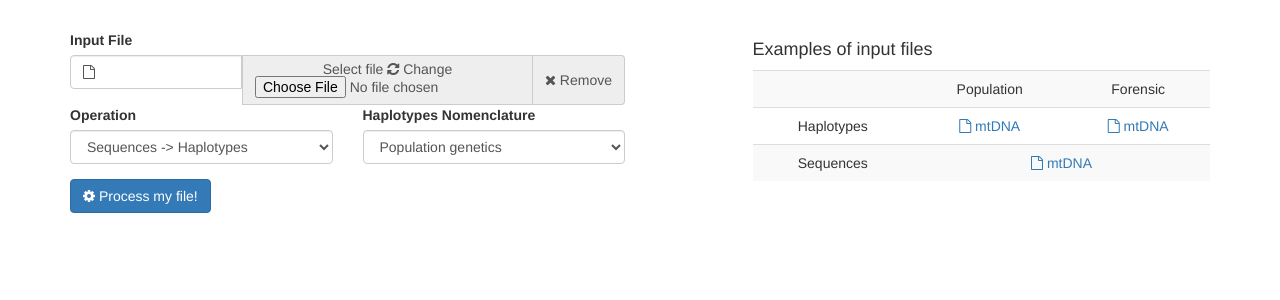
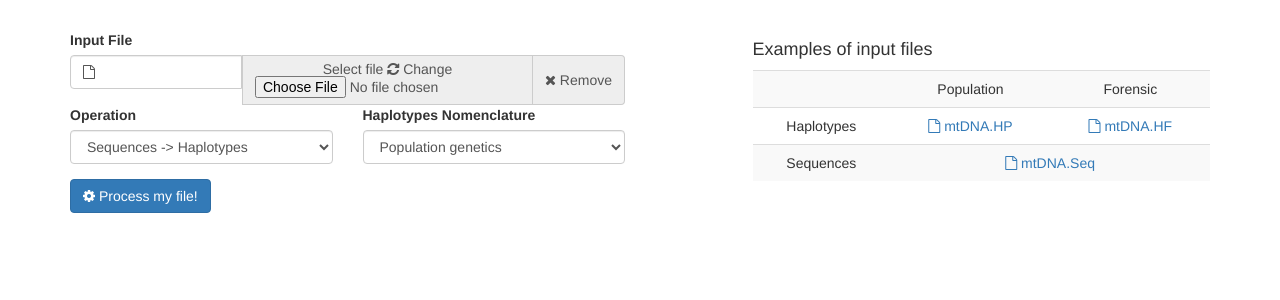
Before and after one commit to sdelquin/haplosearch, a Django app: page /start/ in a window 1280 px wide. Shown: the part 95-395 px from the top of the page. Run offline with Django 3.2, Linux system fonts and the light colour scheme; some libraries are stand-ins or nearby versions.

Commit message:
Better descriptions for example files

```diff
--- a/app/templates/examples.html
+++ b/app/templates/examples.html
@@ -10,13 +10,26 @@
         </tr>
         <tr>
             <td>Haplotypes</td>
-            <td><a href="{% static '/app/files/mtDNA.haplotypes.population.txt' %}" download="mtDNA.haplotypes.population.txt"><i class="fa fa-file-o"></i> mtDNA</a></td>
-            <td><a href="{% static '/app/files/mtDNA.haplotypes.forensic.txt' %}" download="mtDNA.haplotypes.forensic.txt"><i class="fa fa-file-o"></i> mtDNA</a></td>
+            <td>
+                <a href="{% static '/app/files/mtDNA.haplotypes.population.txt' %}" download="mtDNA.haplotypes.population.txt">
+                    <i class="fa fa-file-o"></i>
+                    mtDNA.HP
+                </a>
+            </td>
+            <td>
+                <a href="{% static '/app/files/mtDNA.haplotypes.forensic.txt' %}" download="mtDNA.haplotypes.forensic.txt">
+                    <i class="fa fa-file-o"></i>
+                    mtDNA.HF
+                </a>
+            </td>
         </tr>
         <tr>
             <td>Sequences</td>
             <td colspan="2">
-                <a href="{% static '/app/files/mtDNA.sequences.txt' %}" download="mtDNA.sequences.txt"><i class="fa fa-file-o"></i> mtDNA</a>
+                <a href="{% static '/app/files/mtDNA.sequences.txt' %}" download="mtDNA.sequences.txt">
+                    <i class="fa fa-file-o"></i>
+                    mtDNA.Seq
+                </a>
             </td>
         </tr>
     </table>
```
